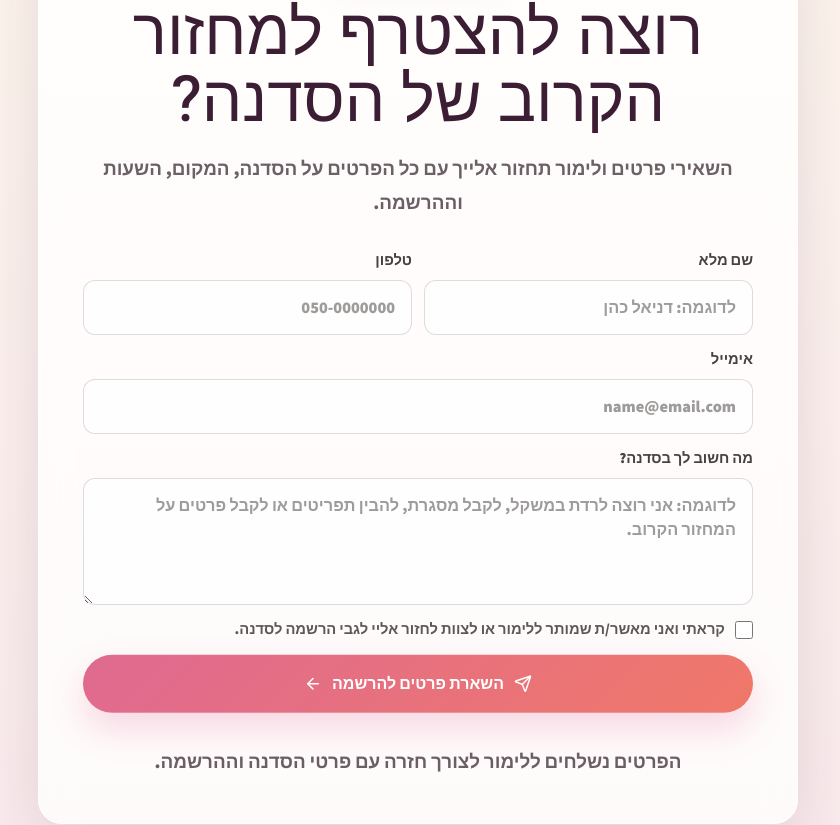
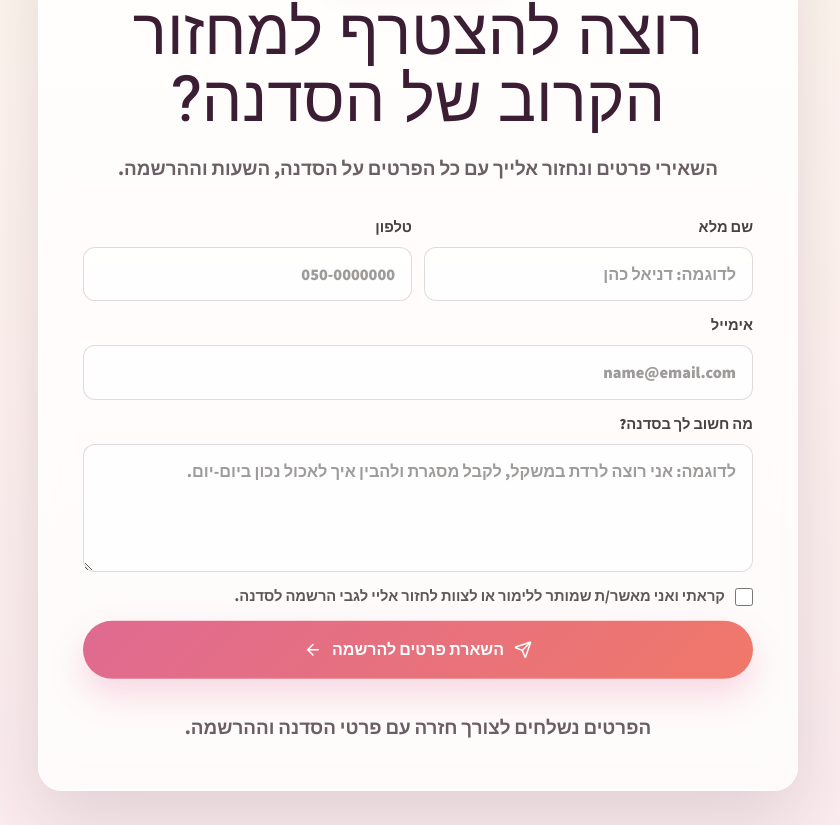
Before and after one commit to hadar12497/ron-tzadka-landing, a Next.js app: page /limor in a window 1280 px wide. Shown: the part 1296-2121 px from the top of the page, without its empty margins (222-1062 px from the left). Built offline with nearby package versions, Linux system fonts and the light colour scheme; no server answers.

Commit message:
Polish Limor workshop form copy

```diff
--- a/app/limor/page.tsx
+++ b/app/limor/page.tsx
@@ -100,7 +100,7 @@ const notFor = [
 
 const testimonials = [
   {
-    name: "סקפטיות שהופתעו",
+    name: "נשים שהתחילו מחדש",
     text: "גם נשים שהגיעו בלי אמונה גדולה בתהליך גילו שכאשר יש מסגרת, ליווי ומעקב, שינוי באמת יכול לקרות.",
   },
   {
@@ -116,15 +116,15 @@ const testimonials = [
 const faqs = [
   {
     question: "מתי הסדנה מתקיימת?",
-    answer: "השאירי פרטים ולימור תחזור אלייך עם התאריך, השעות והמיקום של המחזור הקרוב.",
+    answer: "השאירי פרטים ונחזור אלייך עם התאריך, השעות והמיקום של המחזור הקרוב.",
   },
   {
     question: "מה כוללת הסדנה?",
     answer: "מפגשים ממוקדים, תפריטים עם תחליפים, מתכונים קלים, קבוצת תמיכה, שקילות ומדידות וליווי אישי של לימור.",
   },
   {
-    question: "זה מתאים גם אם אני סקפטית?",
-    answer: "כן. הרבה נשים מגיעות סקפטיות, ודווקא מסגרת ברורה ותומכת עוזרת לראות שזה יכול לעבוד.",
+    question: "למה סדנה ולא עוד ניסיון לבד?",
+    answer: "כי הרבה יותר קל להתמיד כשיש מסגרת, תפריטים ברורים, מתכונים פשוטים, קבוצת נשים וליווי מקצועי לאורך הדרך.",
   },
   {
     question: "זה מתאים לכל גיל?",
@@ -224,14 +224,14 @@ export default function LimorPage() {
         <Reveal className="limor-contact-card">
           <span className="limor-label dark">הרשמה למחזור הקרוב</span>
           <h2>רוצה להצטרף למחזור הקרוב של הסדנה?</h2>
-          <p>השאירי פרטים ולימור תחזור אלייך עם כל הפרטים על הסדנה, המקום, השעות וההרשמה.</p>
+          <p>השאירי פרטים ונחזור אלייך עם כל הפרטים על הסדנה, השעות וההרשמה.</p>
           <ContactForm
             source="סדנת ירידה במשקל - לימור בנימין"
             privacyText="קראתי ואני מאשר/ת שמותר ללימור או לצוות לחזור אליי לגבי הרשמה לסדנה."
             goalLabel="מה חשוב לך בסדנה?"
-            goalPlaceholder="לדוגמה: אני רוצה לרדת במשקל, לקבל מסגרת, להבין תפריטים או לקבל פרטים על המחזור הקרוב."
+            goalPlaceholder="לדוגמה: אני רוצה לרדת במשקל, לקבל מסגרת ולהבין איך לאכול נכון ביום-יום."
             submitLabel="השארת פרטים להרשמה"
-            idleMessage="הפרטים נשלחים ללימור לצורך חזרה עם פרטי הסדנה וההרשמה."
+            idleMessage="הפרטים נשלחים לצורך חזרה עם פרטי הסדנה וההרשמה."
           />
         </Reveal>
       </section>
@@ -373,7 +373,7 @@ export default function LimorPage() {
       <section className="limor-final">
         <Reveal>
           <Users size={34} aria-hidden="true" />
-          <h2>אם את רוצה להצטרף למחזור הקרוב, השאירי פרטים ולימור תחזור אלייך.</h2>
+          <h2>אם את רוצה להצטרף למחזור הקרוב, השאירי פרטים ונחזור אלייך.</h2>
           <a className="limor-final-button" href="#contact">
             השארת פרטים להרשמה
             <ArrowLeft size={18} aria-hidden="true" />
```
